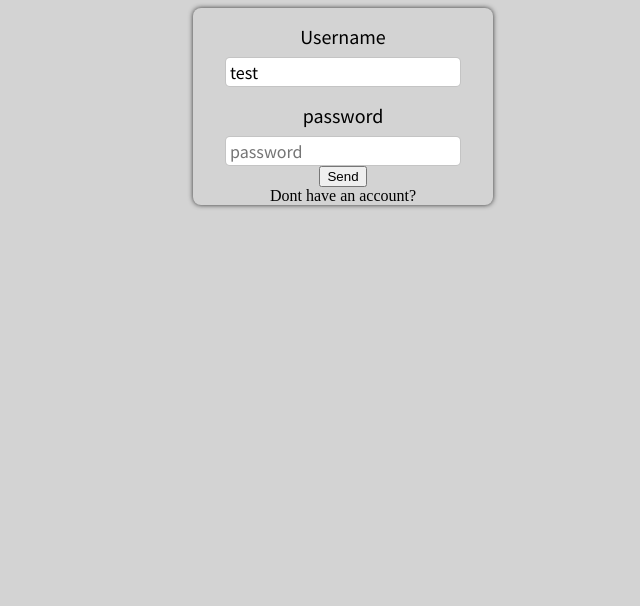
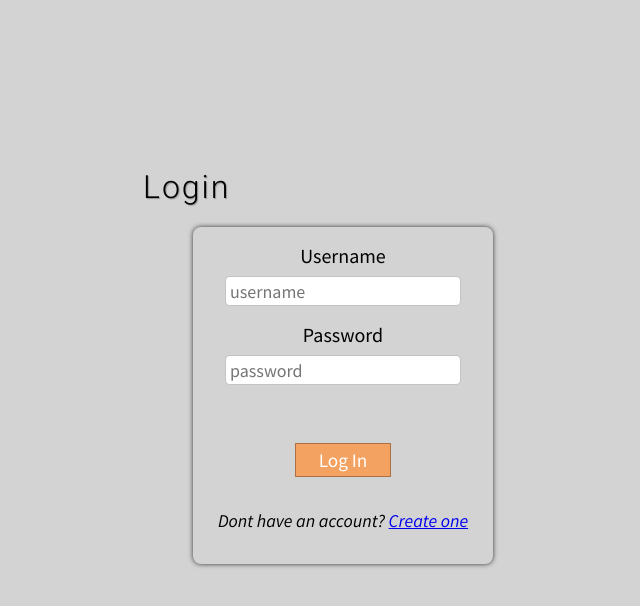
Before and after one commit to modestsp/todo-prisma-ts, a React (Create React App) app in the folder client/: page /auth/login in a window 1280 px wide. Shown: the top 606 px of the page, without its empty margins (297-937 px from the left). Built offline with nearby package versions, Linux system fonts and the light colour scheme; no server answers.

Commit message:
Added login button and link for create account

```diff
--- a/client/src/components/LogIn/LogInForm.tsx
+++ b/client/src/components/LogIn/LogInForm.tsx
@@ -6,6 +6,7 @@ import styles from './login.module.css';
 import { useNavigate } from 'react-router-dom';
 import { zodResolver } from '@hookform/resolvers/zod';
 import { useState } from 'react';
+import { motion } from 'framer-motion';
 
 export const createSessionSchema = object({
   username: string({
@@ -22,7 +23,6 @@ export default function LogInForm() {
   const {
     register,
     handleSubmit,
-    watch,
     formState: { errors },
   } = useForm<CreateSessionInput>({
     resolver: zodResolver(createSessionSchema),
@@ -38,35 +38,52 @@ export default function LogInForm() {
         setErrorMessage(null);
       }, 3000);
       console.log(errorMesage);
+      console.log('ACA LOS ERRROE', errors);
     }
   };
-
-  console.log(watch('username')); // watch input value by passing the name of it
-
+  console.log('error', errors.username);
   return (
+    <div className={styles.loginContainer}>
+      <h1 className={styles.title}>Login</h1>
       <form onSubmit={handleSubmit(onSubmit)} className={styles.form}>
         <label htmlFor="username">Username</label>
         <input
           id="username"
           placeholder="username"
-        defaultValue="test"
           {...register('username', { required: true })}
         />
         {errors.username && (
           <span className={styles.errorMessage}>This field is required</span>
         )}
-      <label htmlFor="password">password</label>
+        <label htmlFor="password">Password</label>
         <input
           id="password"
           placeholder="password"
           {...register('password', { required: true })}
         />
-      {errors.password && (
+        {errors.password?.message && (
           <span className={styles.errorMessage}>This field is required</span>
         )}
-      {errorMesage ? <p>{errorMesage}</p> : null}
-      <button type="submit">Send</button>
-      <p>Dont have an account?</p>
+        {errorMesage ? (
+          <p className={styles.errorMessage}>{errorMesage}</p>
+        ) : (
+          <p className={styles.disableMessage}>errorMesage</p>
+        )}
+        <motion.button
+          type="submit"
+          className={styles.loginButton}
+          whileHover={{ scale: 1.1 }}
+          whileTap={{ scale: 0.95 }}
+        >
+          Log In
+        </motion.button>
+        <p className={styles.createAccount}>
+          Dont have an account?{' '}
+          <a href="/auth/sign-up" className={styles.createAccount}>
+            Create one
+          </a>
+        </p>
       </form>
+    </div>
   );
 }
```
Lines whose indentation alone changed are shown as unchanged.
